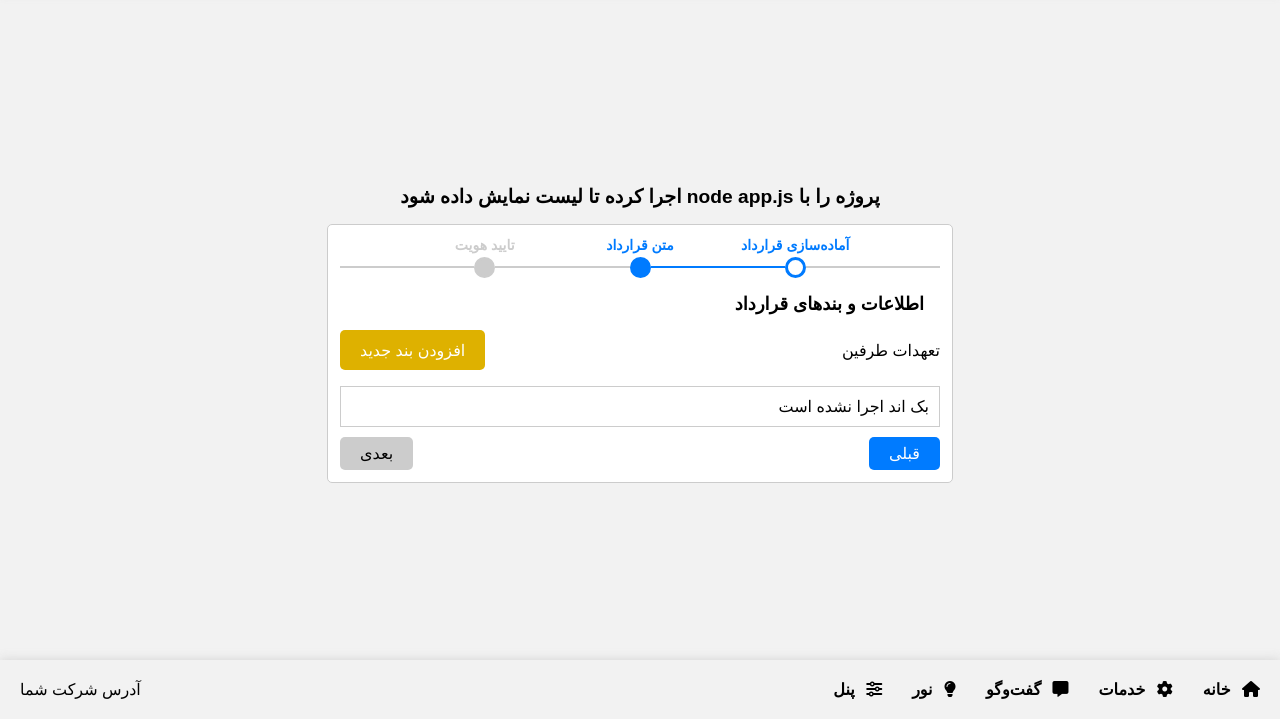
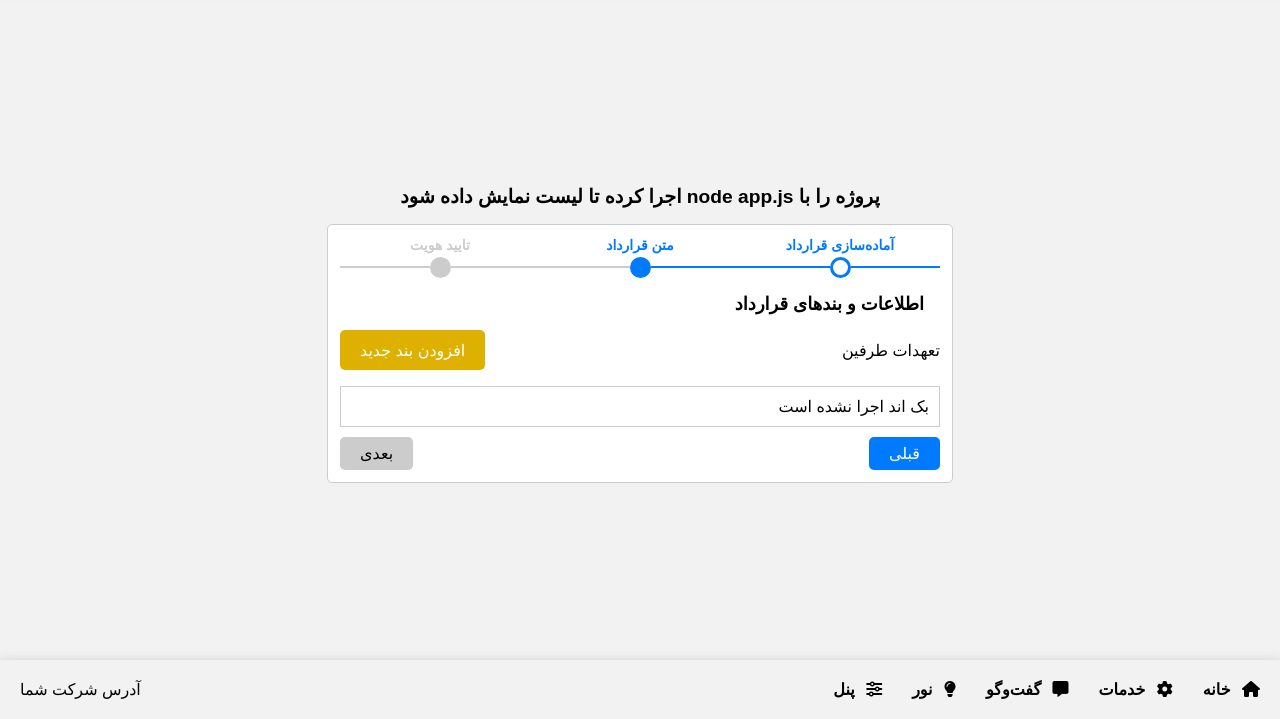
Before and after one commit to sarah-gh/form-wizard--interview, a website: page index.html in a window 1280 px wide. Shown: the part 107-826 px from the top of the page. Drawn offline with Linux system fonts and the light colour scheme; no server answers; a web font is replaced by a local one.

Commit message:
fix line style

```diff
--- a/styles.scss
+++ b/styles.scss
@@ -203,8 +203,17 @@ button {
   }
 }
 
+
+.stage-half-line {
+    flex: 0.5;
+}
+.stage-line {
+    flex: 1;
+}
+.stage-half-line.blue-line {
+    background-color: $stage-blue;
+}
 .stage-half-line, .stage-line {
-  flex: 1;
   height: 2px;
   background-color: #ccc;
   margin: 0;
```
Also changed, not shown: styles.css, 1 other file.
